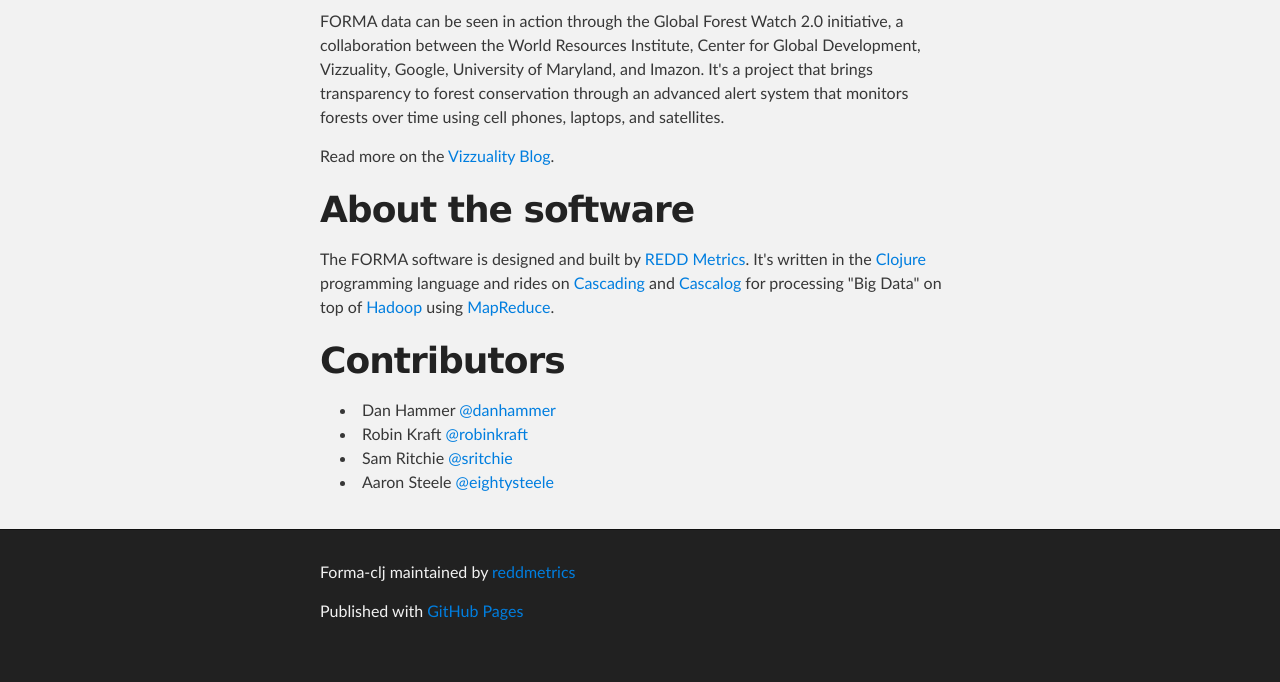
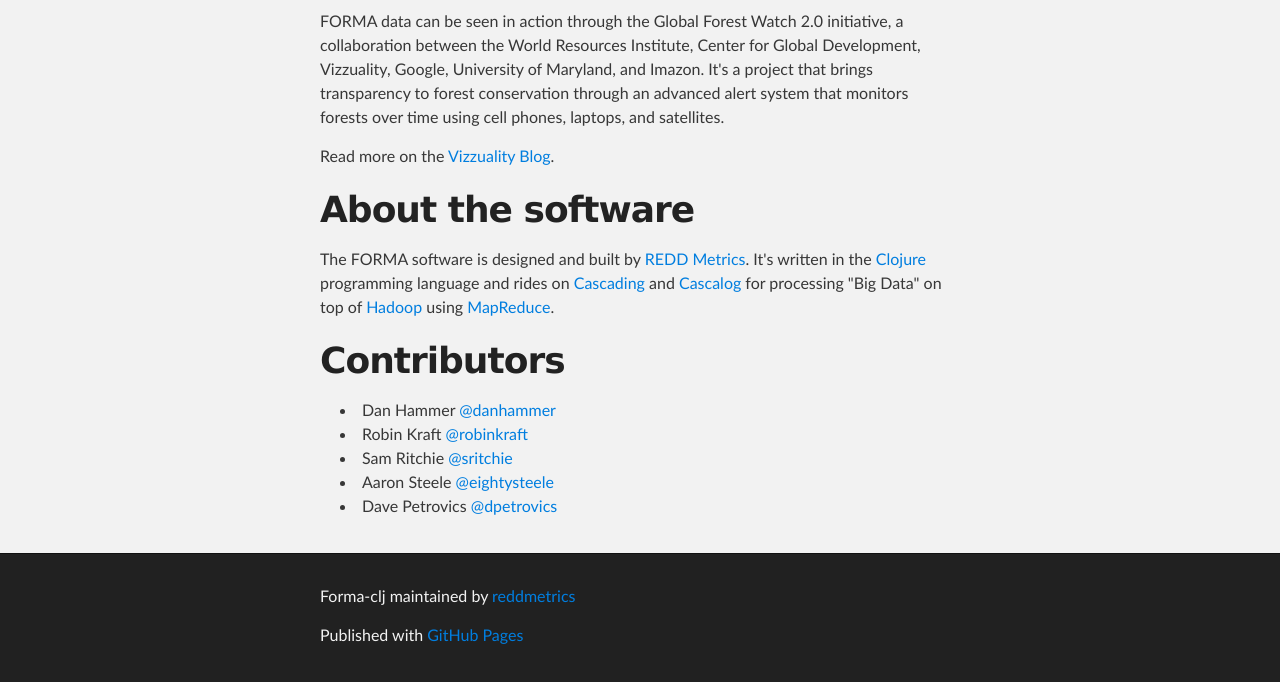
Before and after one commit to wri/forma-clj, a plain HTML site: page index.html in a window 1280 px wide. Shown: the part 1203-1885 px from the top of the page. Before the commit the page ends 1861 px from the top, so only its background shows below. Drawn offline with Linux system fonts and the light colour scheme.

Commit message:
Added Dave P to contributors

```diff
--- a/index.html
+++ b/index.html
@@ -59,6 +59,8 @@
 </li>
 <li>Aaron Steele <a href="https://github.com/eightysteele">@eightysteele</a>
 </li>
+<li>Dave Petrovics <a href="https://github.com/dpetrovics">@dpetrovics</a>
+</li>
 </ul>
       </section>
     </div>
```
